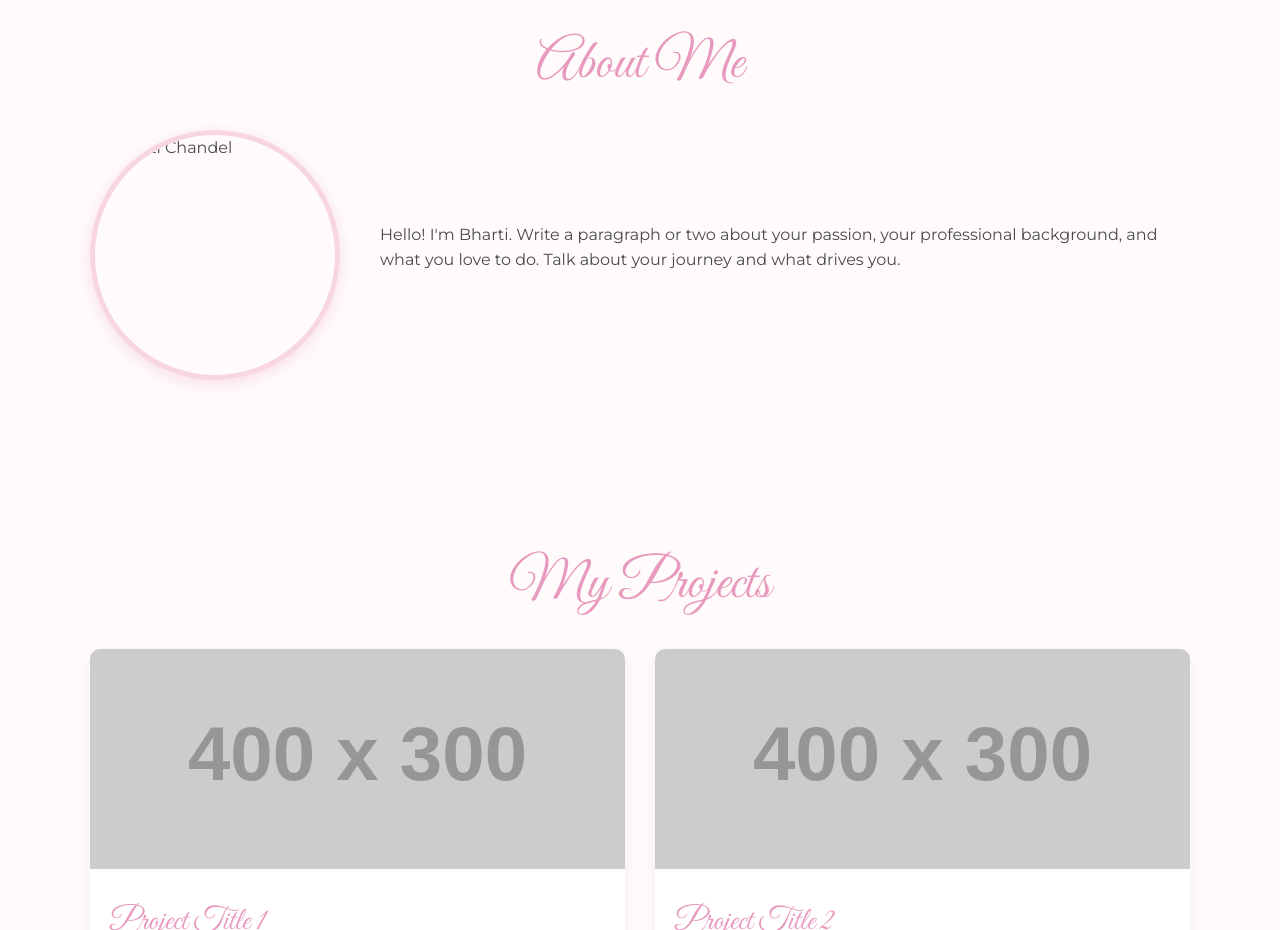
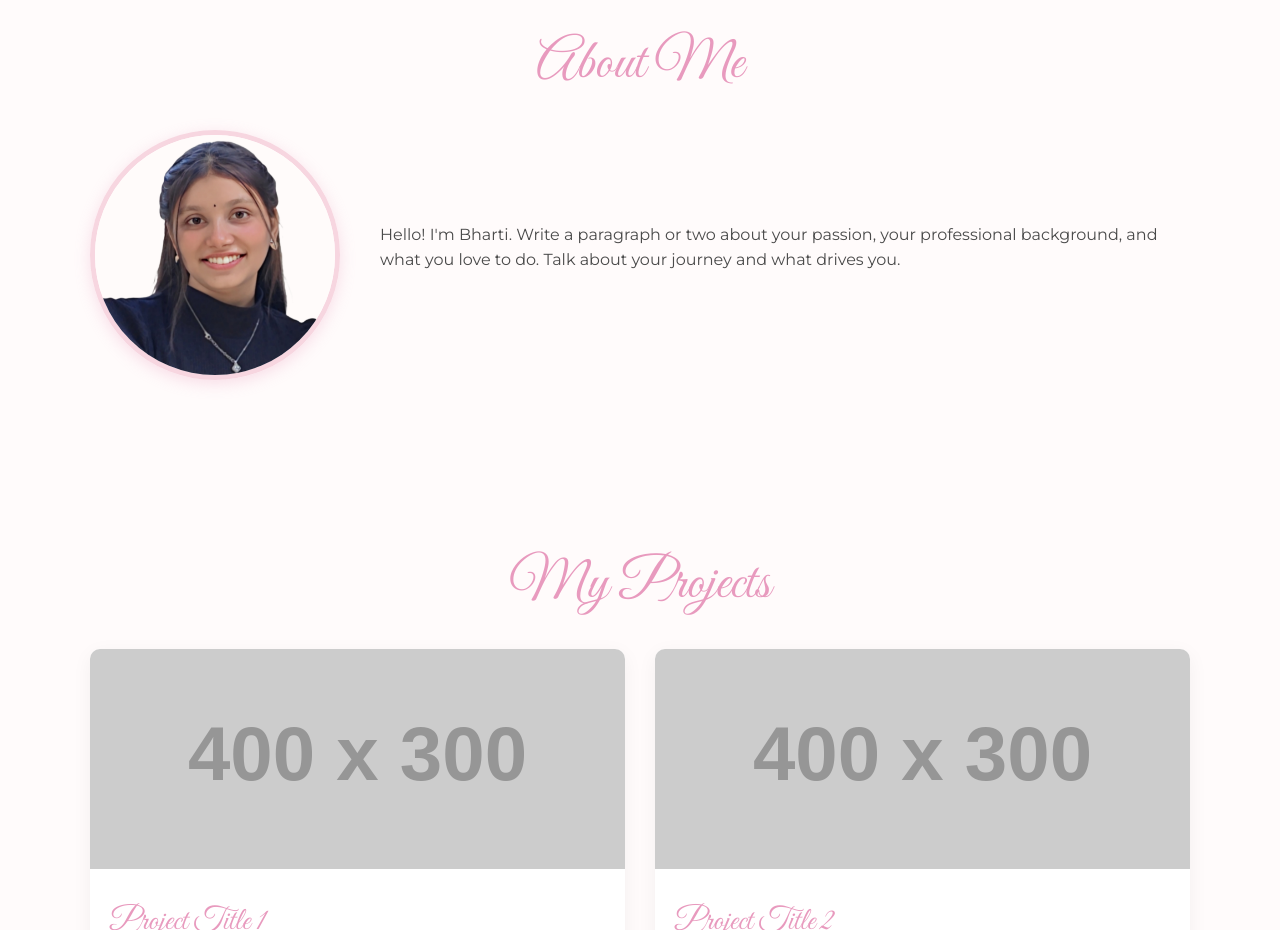
Before and after one commit to bharti-chandel/bharti-chandel.github.io, a plain HTML site: page index.html in a window 1280 px wide. Shown: the part 860-1790 px from the top of the page. Drawn offline with nearby package versions, Linux system fonts and the light colour scheme; placeholder pictures from the web are drawn by us.

Commit message:
Update- #1

```diff
--- a/index.html
+++ b/index.html
@@ -430,7 +430,7 @@
     <section id="about" class="container section">
         <h2>About Me</h2>
         <div class="about-content">
-            <img src="bharti.jpg" alt="Bharti Chandel" class="profile-pic">
+            <img src="asset/bharti.jpg" alt="Bharti Chandel" class="profile-pic">
             <p>
                 Hello! I'm Bharti.
                 Write a paragraph or two about your passion, your professional background,
```
